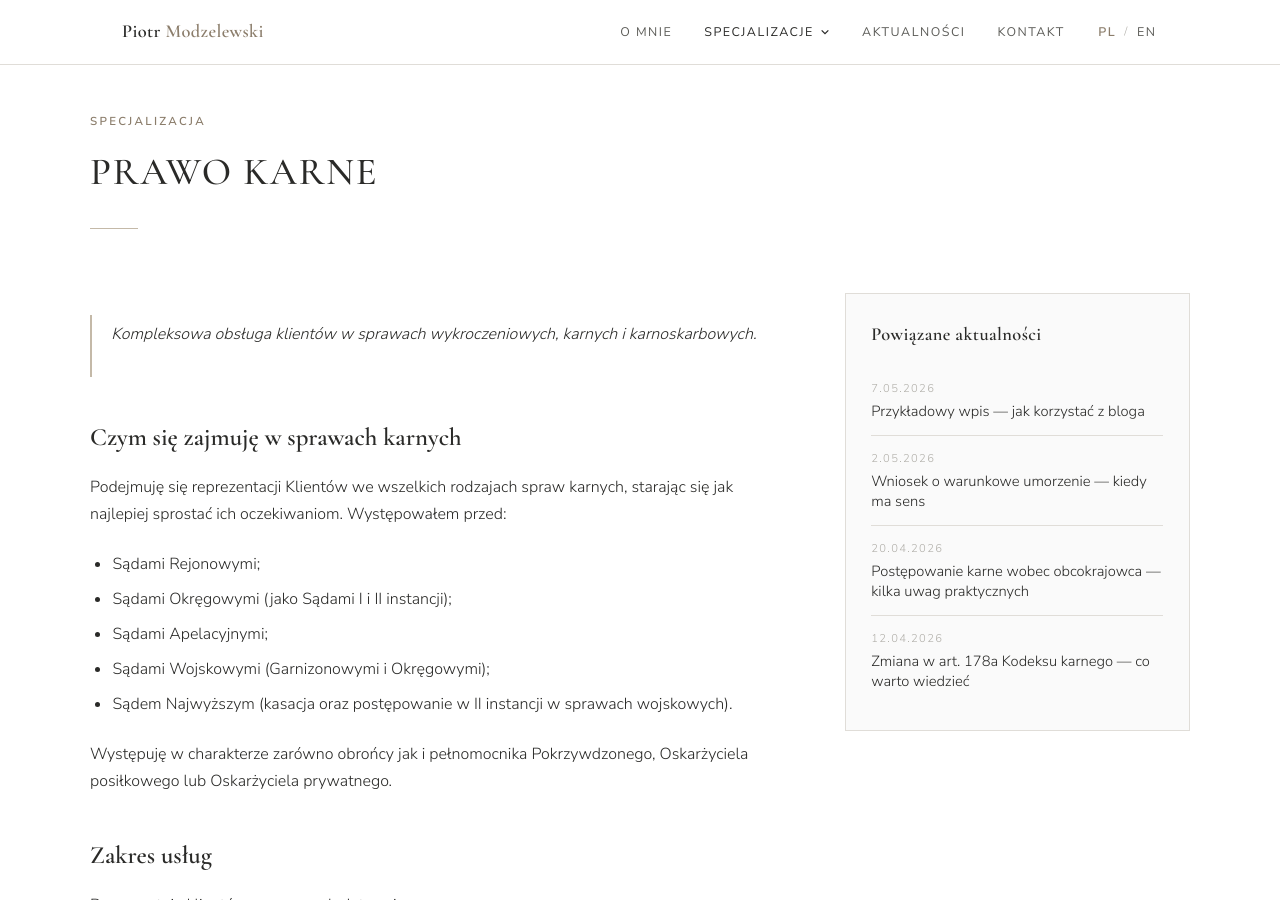
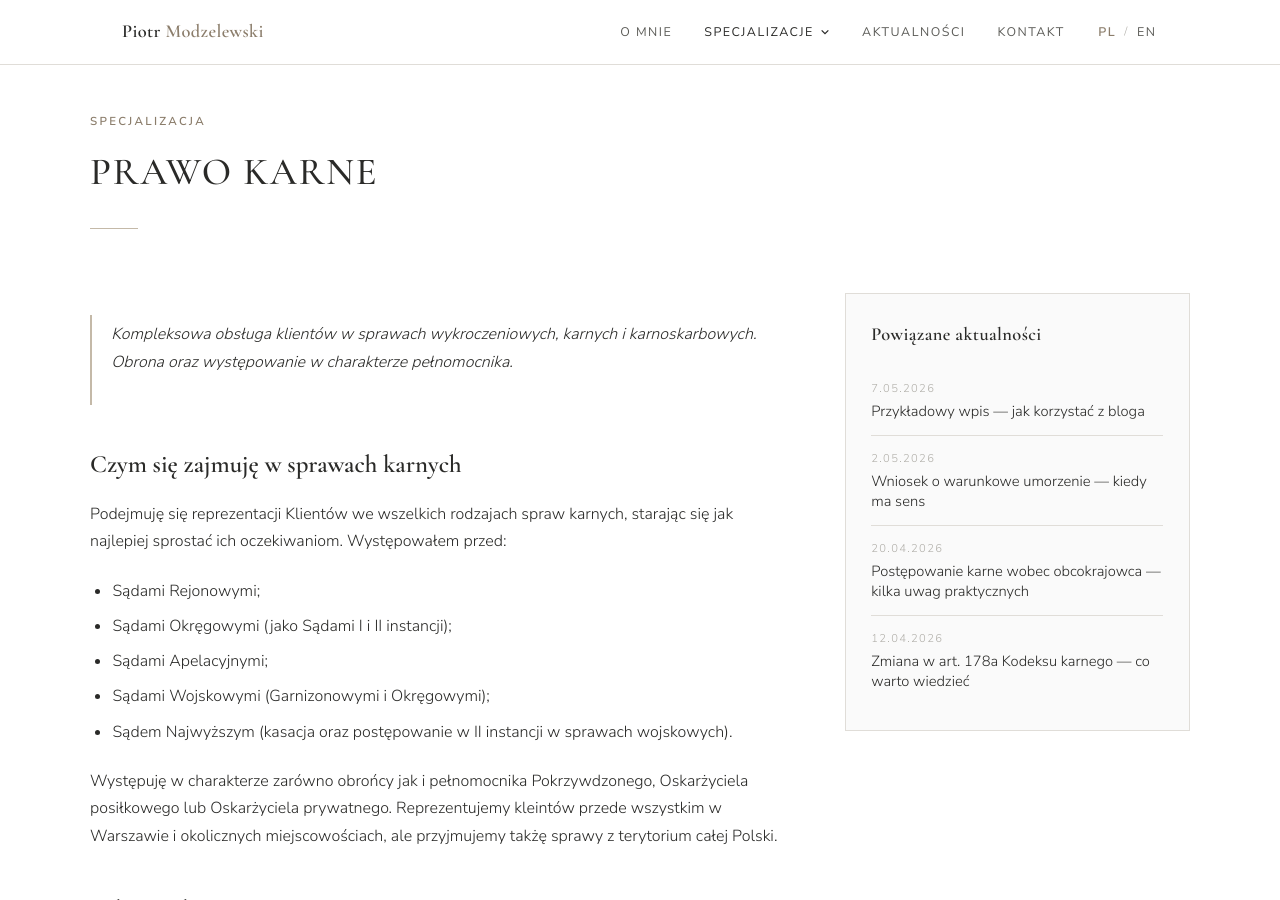
Before and after one commit to pmmodzelewski/adwokatmodzelewski.pl, a Jekyll site: the page built from _specjalizacje/prawo-karne.md, in a window 1280 px wide and 900 px high. Built offline with Jekyll 4.4.1, drawn with Linux system fonts in a browser that asks for light colours; Markdown is read by kramdown in place of the engine named in the settings.

Commit message:
Update prawo-karne.md

```diff
--- a/_specjalizacje/prawo-karne.md
+++ b/_specjalizacje/prawo-karne.md
@@ -11,6 +11,7 @@ robots: noindex
 ---
 
 > Kompleksowa obsługa klientów w sprawach wykroczeniowych, karnych i karnoskarbowych.
+> Obrona oraz występowanie w charakterze pełnomocnika.
 
 ## Czym się zajmuję w sprawach karnych
 
@@ -22,6 +23,7 @@ Podejmuję się reprezentacji Klientów we wszelkich rodzajach spraw karnych, st
 -	Sądem Najwyższym (kasacja oraz postępowanie w II instancji w sprawach wojskowych).
 
 Występuję w charakterze zarówno obrońcy jak i pełnomocnika Pokrzywdzonego, Oskarżyciela posiłkowego lub Oskarżyciela prywatnego.
+Reprezentujemy kleintów przede wszystkim w Warszawie i okolicznych miejscowościach, ale przyjmujemy takżę sprawy z terytorium całej Polski.
 
 ## Zakres usług
 
```
Also changed, not shown: other parts of _specjalizacje/prawo-karne.md (+1 -1 lines).
